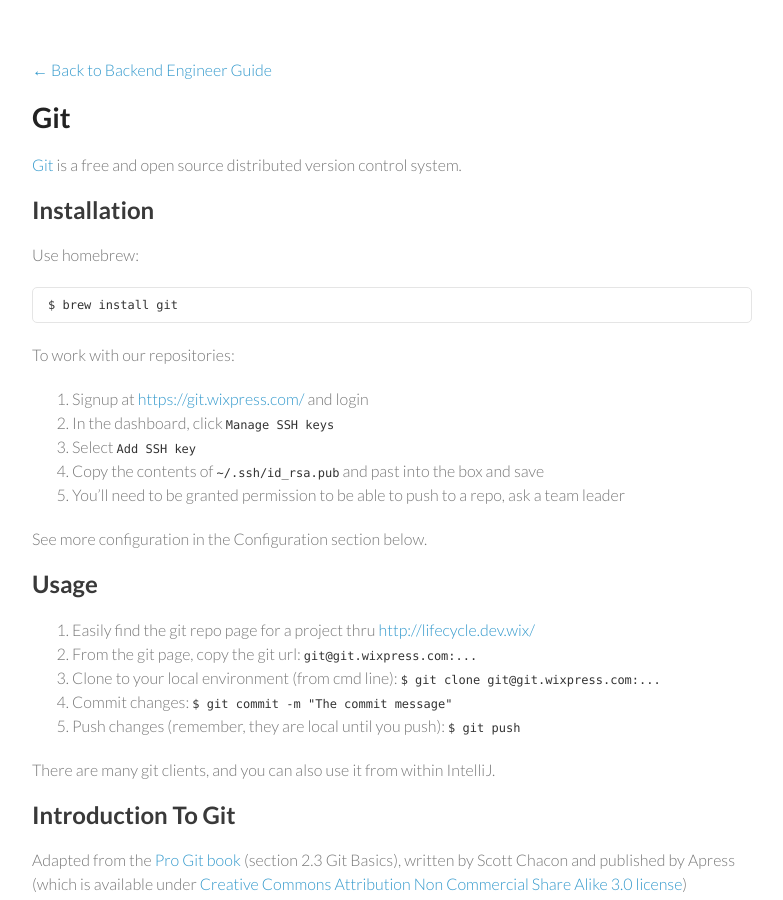
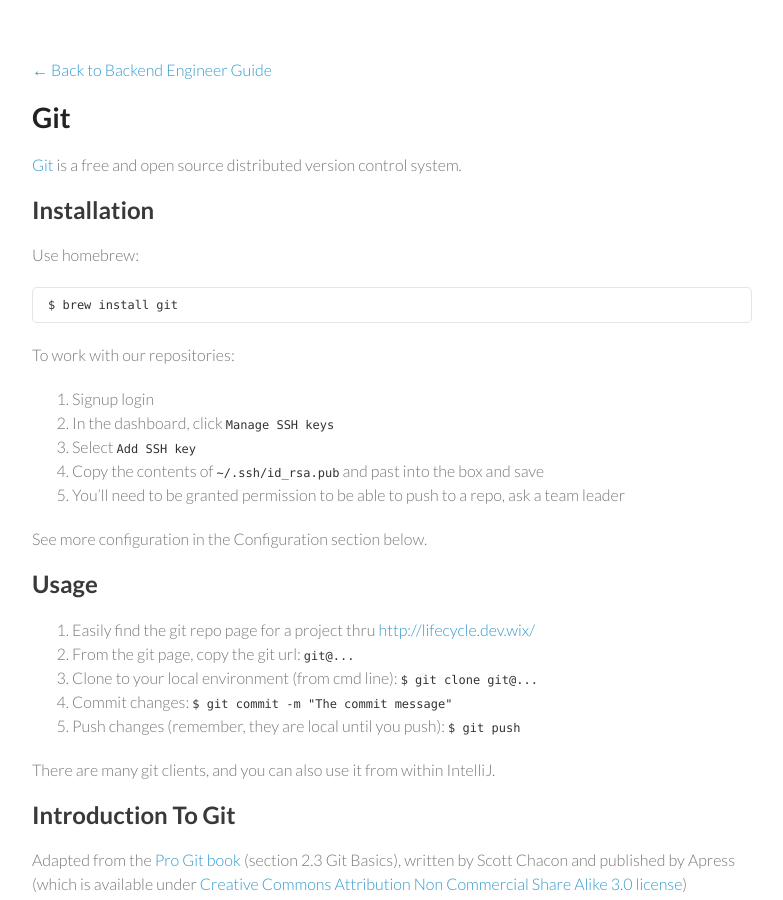
Before and after one commit to kleopatra999/wix.github.io, a Jekyll site: the page built from _posts/2013-12-06-git.md, in a window 1280 px wide and 900 px high. Shown: the whole window, without its empty margins (248-1031 px from the left). Built offline with Jekyll 4.4.1, drawn with Linux system fonts in a browser that asks for light colours; Markdown is read by kramdown in place of the engine named in the settings.

Commit message:
Typos, some formatting changes

```diff
--- a/_posts/2013-12-06-git.md
+++ b/_posts/2013-12-06-git.md
@@ -19,7 +19,7 @@
 
 To work with our repositories:
 
-1. Signup at [https://git.wixpress.com/](https://git.wixpress.com/) and login
+1. Signup login
 2. In the dashboard, click `Manage SSH keys`
 3. Select `Add SSH key`
 4. Copy the contents of `~/.ssh/id_rsa.pub` and past into the box and save
@@ -30,8 +30,8 @@
 ## Usage
 
 1. Easily find the git repo page for a project thru [http://lifecycle.dev.wix/](http://lifecycle.dev.wix/)
-2. From the git page, copy the git url: `git@git.wixpress.com:...`
-3. Clone to your local environment (from cmd line): `$ git clone git@git.wixpress.com:...`
+2. From the git page, copy the git url: `git@...`
+3. Clone to your local environment (from cmd line): `$ git clone git@...`
 4. Commit changes: `$ git commit -m "The commit message"`
 5. Push changes (remember, they are local until you push): `$ git push`
 
```
Also changed, not shown: _posts/2013-12-06-backend-engineer-guide.md (+2 -2 lines).
